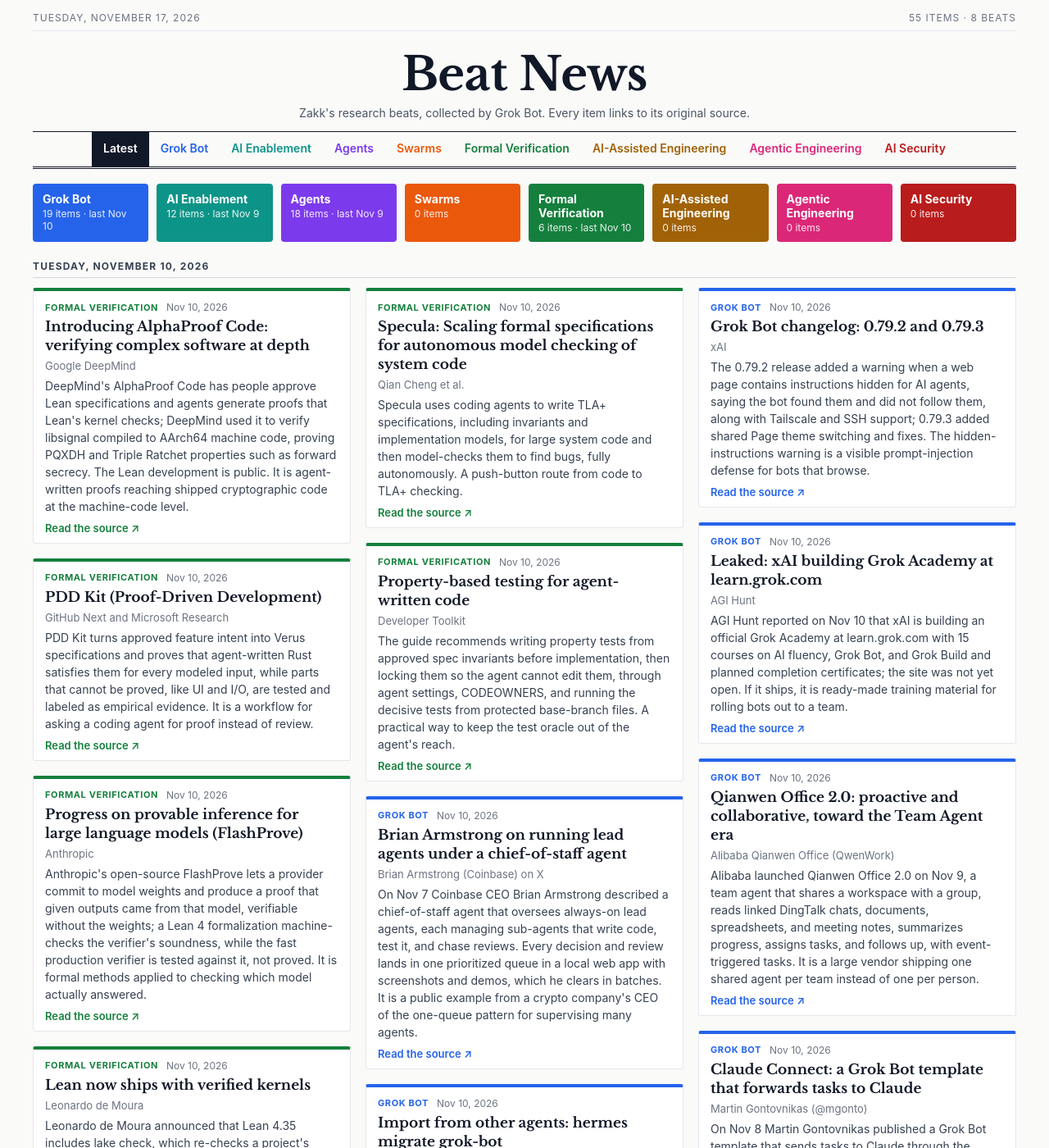
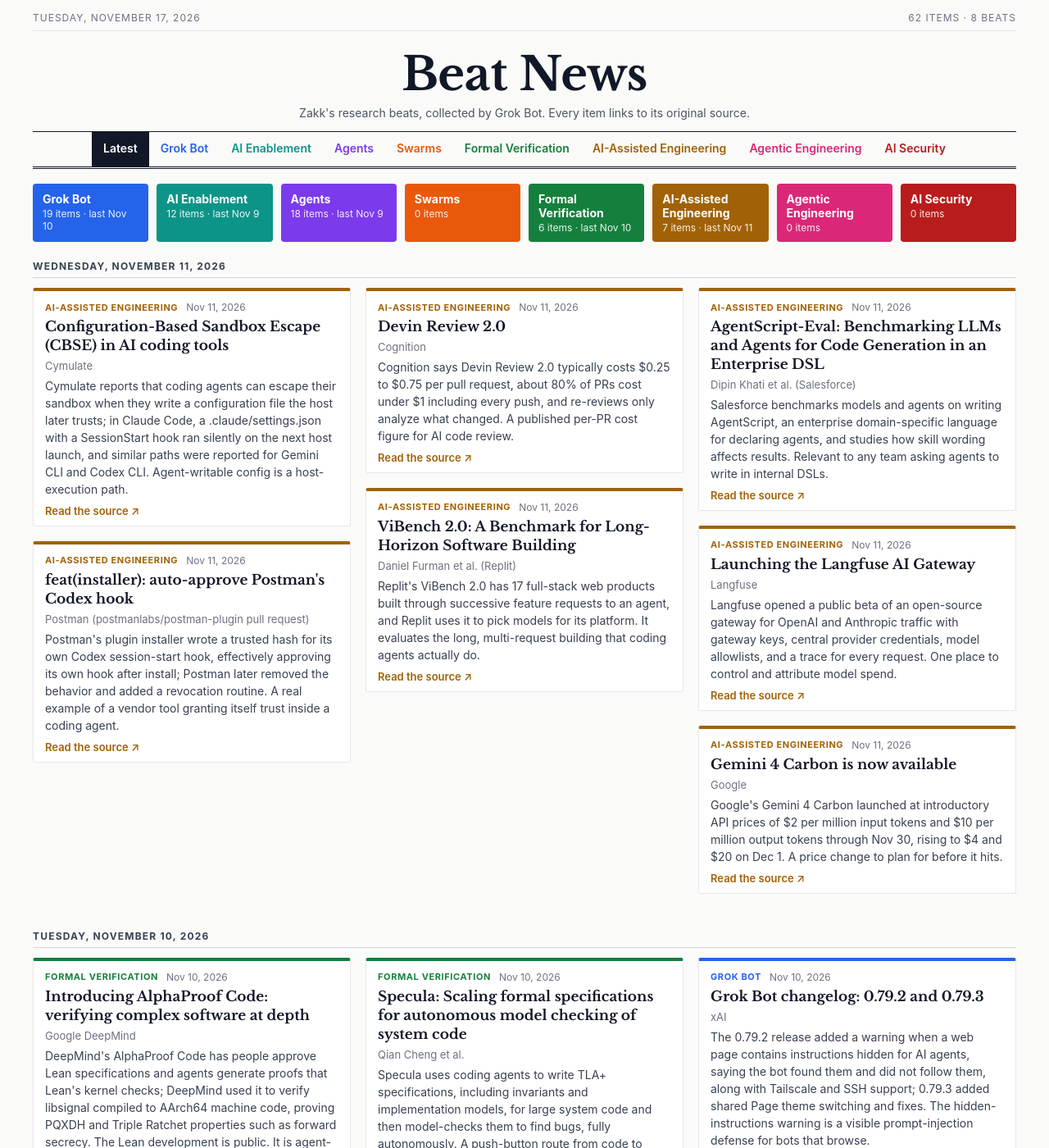
Before and after one commit to 0xZakk/beat-news, a Jekyll site: the page built from index.html, in a window 1280 px wide and 1400 px high. Shown: the whole window at 82% size. Built offline with Jekyll 4.4.1, drawn with Linux system fonts in a browser that asks for light colours.

Commit message:
ai-assisted-engineering: 2026-11-11 (7 new items)

```diff
--- a/_data/items.json
+++ b/_data/items.json
@@ -1,6 +1,11 @@
 {
  "updated": "2026-11-17T09:51:42-06:00",
  "issues": [
+  {
+   "beat": "ai-assisted-engineering",
+   "date": "2026-11-11",
+   "summary": ""
+  },
   {
    "beat": "grok-bot",
    "date": "2026-11-10",
@@ -43,6 +48,83 @@
   }
  ],
  "items": [
+  {
+   "id": "2026-11-11-configuration-based-sandbox-escape-cbse-in-ai-coding-tools",
+   "beat": "ai-assisted-engineering",
+   "date": "2026-11-11",
+   "title": "Configuration-Based Sandbox Escape (CBSE) in AI coding tools",
+   "author": "Cymulate",
+   "summary": "Cymulate reports that coding agents can escape their sandbox when they write a configuration file the host later trusts; in Claude Code, a .claude/settings.json with a SessionStart hook ran silently on the next host launch, and similar paths were reported for Gemini CLI and Codex CLI. Agent-writable config is a host-execution path.",
+   "url": "https://cymulate.com/blog/the-race-to-ship-ai-tools-left-security-behind-part-1-sandbox-escape/",
+   "also_fits": [],
+   "seq": 56
+  },
+  {
+   "id": "2026-11-11-feat-installer-auto-approve-postman-s-codex-hook",
+   "beat": "ai-assisted-engineering",
+   "date": "2026-11-11",
+   "title": "feat(installer): auto-approve Postman's Codex hook",
+   "author": "Postman (postmanlabs/postman-plugin pull request)",
+   "summary": "Postman's plugin installer wrote a trusted hash for its own Codex session-start hook, effectively approving its own hook after install; Postman later removed the behavior and added a revocation routine. A real example of a vendor tool granting itself trust inside a coding agent.",
+   "url": "https://github.com/postmanlabs/postman-plugin/pull/124",
+   "also_fits": [],
+   "seq": 57
+  },
+  {
+   "id": "2026-11-11-devin-review-2-0",
+   "beat": "ai-assisted-engineering",
+   "date": "2026-11-11",
+   "title": "Devin Review 2.0",
+   "author": "Cognition",
+   "summary": "Cognition says Devin Review 2.0 typically costs $0.25 to $0.75 per pull request, about 80% of PRs cost under $1 including every push, and re-reviews only analyze what changed. A published per-PR cost figure for AI code review.",
+   "url": "https://devin.ai/blog/devin-review-2",
+   "also_fits": [],
+   "seq": 58
+  },
+  {
+   "id": "2026-11-11-vibench-2-0-a-benchmark-for-long-horizon-software-building",
+   "beat": "ai-assisted-engineering",
+   "date": "2026-11-11",
+   "title": "ViBench 2.0: A Benchmark for Long-Horizon Software Building",
+   "author": "Daniel Furman et al. (Replit)",
+   "summary": "Replit's ViBench 2.0 has 17 full-stack web products built through successive feature requests to an agent, and Replit uses it to pick models for its platform. It evaluates the long, multi-request building that coding agents actually do.",
+   "url": "https://arxiv.org/abs/2611.05620",
+   "also_fits": [],
+   "seq": 59
+  },
+  {
+   "id": "2026-11-11-agentscript-eval-benchmarking-llms-and-agents-for-code-gener",
+   "beat": "ai-assisted-engineering",
+   "date": "2026-11-11",
+   "title": "AgentScript-Eval: Benchmarking LLMs and Agents for Code Generation in an Enterprise DSL",
+   "author": "Dipin Khati et al. (Salesforce)",
+   "summary": "Salesforce benchmarks models and agents on writing AgentScript, an enterprise domain-specific language for declaring agents, and studies how skill wording affects results. Relevant to any team asking agents to write in internal DSLs.",
+   "url": "https://arxiv.org/abs/2611.13183",
+   "also_fits": [],
+   "seq": 60
+  },
+  {
+   "id": "2026-11-11-launching-the-langfuse-ai-gateway",
+   "beat": "ai-assisted-engineering",
+   "date": "2026-11-11",
+   "title": "Launching the Langfuse AI Gateway",
+   "author": "Langfuse",
+   "summary": "Langfuse opened a public beta of an open-source gateway for OpenAI and Anthropic traffic with gateway keys, central provider credentials, model allowlists, and a trace for every request. One place to control and attribute model spend.",
+   "url": "https://langfuse.com/changelog/2026-11-04-ai-gateway-public-beta",
+   "also_fits": [],
+   "seq": 61
+  },
+  {
+   "id": "2026-11-11-gemini-4-carbon-is-now-available",
+   "beat": "ai-assisted-engineering",
+   "date": "2026-11-11",
+   "title": "Gemini 4 Carbon is now available",
+   "author": "Google",
+   "summary": "Google's Gemini 4 Carbon launched at introductory API prices of $2 per million input tokens and $10 per million output tokens through Nov 30, rising to $4 and $20 on Dec 1. A price change to plan for before it hits.",
+   "url": "https://blog.google/innovation-and-ai/models-and-research/gemini-models/gemini-4-carbon-now-available/",
+   "also_fits": [],
+   "seq": 62
+  },
   {
    "id": "2026-11-10-introducing-alphaproof-code-verifying-complex-software-at-de",
    "beat": "formal-verification",
```
